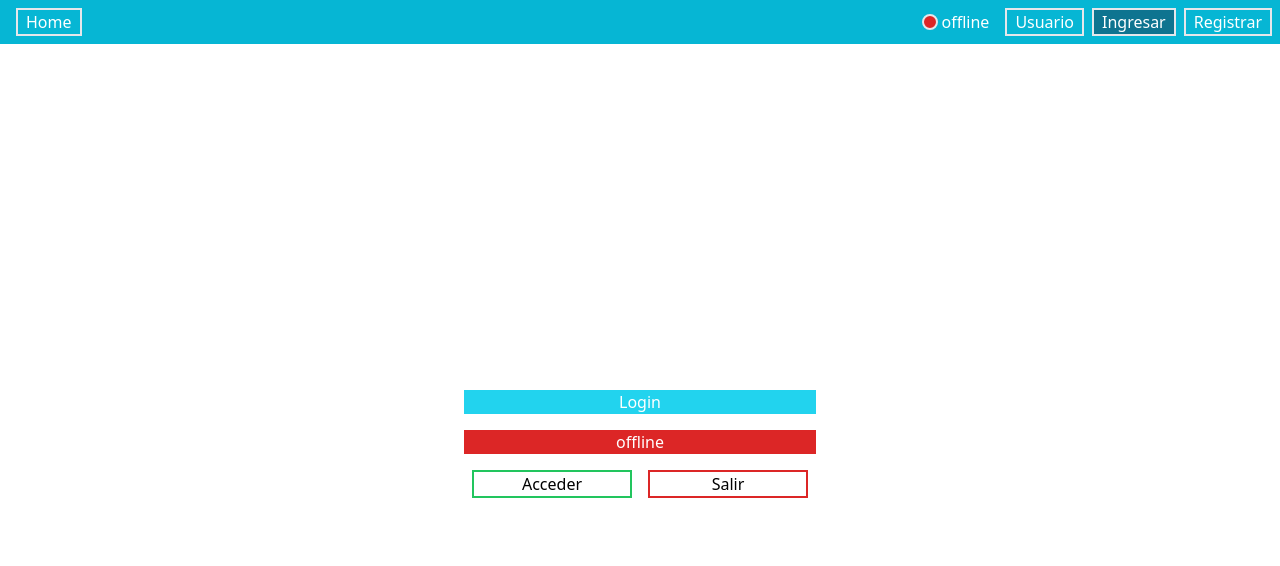
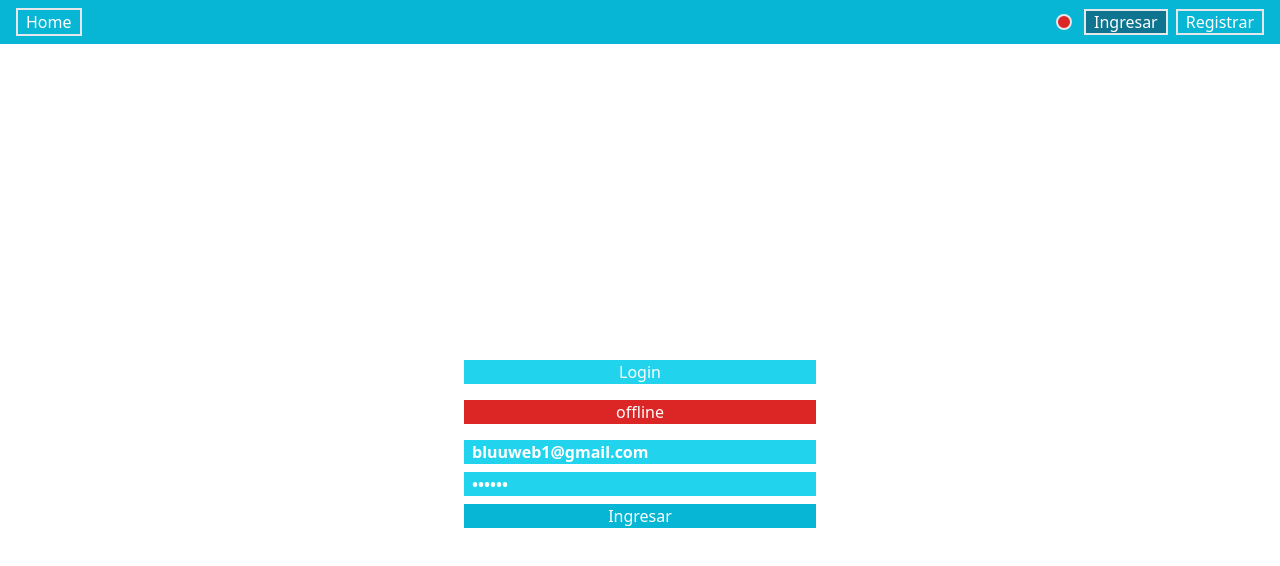
Before and after one commit to Abentancor/react-firebase-tailwind, a React (Vite) app: page /Login in a window 1280 px wide. Shown: the top 566 px of the page. Built offline with nearby package versions, Linux system fonts and the light colour scheme; no server answers.

Commit message:
register form

```diff
--- a/src/App.jsx
+++ b/src/App.jsx
@@ -1,6 +1,8 @@
 import { Route, Routes } from "react-router-dom"
+import { useContext } from "react"
 import Navbar from "./Components/Navbar"
 import RequireAuth from "./Components/RequireAuth"
+import { UserContext } from "./Context/UserProvider"
 import Home from "./Routes/Home"
 import Login from "./Routes/Login"
 import Register from "./Routes/Register"
@@ -8,6 +10,11 @@ import Usuario from "./Routes/Usuario"
 
 const App = () => {
 
+  const {user} = useContext(UserContext)
+
+  if (user === false){
+    return <p>Loading...</p>
+  }
 
   return (
     <>
--- a/src/Components/Navbar.jsx
+++ b/src/Components/Navbar.jsx
@@ -6,11 +6,20 @@ import { UserContext } from '../Context/UserProvider'
 
 const Navbar = () => {
 
- const {user, setUser} = useContext(UserContext)
+ const {user, signOutUSer} = useContext(UserContext)
 
- const toggleUser = () => {
+ const handleClickLogOut = async() => {
+    try {
+        await signOutUSer  ()
+    } catch (error) {
+        console.log(error)
+    }
+ }
+
+ /*const toggleUser = () => {
     setUser(!user)
-  }
+  }*/
+
  const userColor = user ? 'bg-green-500' : 'bg-red-600'
 
   return (
@@ -22,13 +31,22 @@ const Navbar = () => {
                         <li className={`border-2 rounded-full w-4 h-4 self-center ${userColor} `} ></li>
                         <li className=' mx-1 mr-2 select-none'>
                             {
-                                    user ? 'en linea' : 'offline'
+                                user  ?
+                                (
+                                    <>
+                                        <NavLink to='/Usuario'className='ml-2 border-2 px-2 hover:bg-cyan-700'>Usuario</NavLink>
+                                        <button className='ml-2 border-2 px-2 hover:bg-cyan-700 active:bg-cyan-800' onClick={handleClickLogOut}>Cerrar sesion</button>
+                                    </>
+                                )  :
+                                (
+                                    <>
+                                        <NavLink to='/Login'className='ml-2 border-2 px-2 hover:bg-cyan-700'>Ingresar</NavLink>
+                                        <NavLink to='/Register' className='ml-2 border-2 px-2 hover:bg-cyan-700 active:bg-cyan-800'>Registrar</NavLink>
+                                    </>
+                                )
                             }
                         </li>
                         </ul>
-                        <NavLink to='/Usuario'className='ml-2 border-2 px-2 hover:bg-cyan-700'>Usuario</NavLink>
-                        <NavLink to='/Login'className='ml-2 border-2 px-2 hover:bg-cyan-700'>Ingresar</NavLink>
-                        <NavLink to='/Register' className='ml-2 border-2 px-2 hover:bg-cyan-700 active:bg-cyan-800'>Registrar</NavLink>
                     </div>
                 </div>
     </>
--- a/src/Context/UserProvider.jsx
+++ b/src/Context/UserProvider.jsx
@@ -1,19 +1,39 @@
 import { createContext,useState } from 'react'
-import { createUserWithEmailAndPassword } from "firebase/auth";
+import { createUserWithEmailAndPassword, onAuthStateChanged, signInWithEmailAndPassword, signOut } from "firebase/auth";
 
 import { auth } from "../firebase";
+import { useEffect } from 'react';
 
 export const UserContext = createContext()
 
-const UserProvider = (props) => {
+const UserProvider = ({children}) => {
 
     const [user, setUser] = useState(false)
+
+
+
+   useEffect(() => {
+      const unSuscribe = onAuthStateChanged(auth, (user) => {
+        console.log(user)
+        if(user){
+          const {email, photoURL, displayName, uid} = user
+          setUser({email, photoURL, displayName, uid})
+        }else{
+          setUser(null)
+        }
+      });
+
+      return () => unSuscribe()
+    }, [])
+
     const registerUser = (email, password) => createUserWithEmailAndPassword(auth, email, password)
+    const loginUser = (email, password) => signInWithEmailAndPassword(auth, email, password)
+    const signOutUSer = () => signOut(auth)
 
 
   return (
-    <UserContext.Provider value={{user, setUser, registerUser}}>
-        {props.children}
+    <UserContext.Provider value={{user, setUser, registerUser, loginUser, signOutUSer}}>
+        {children}
     </UserContext.Provider>
   )
 }
--- a/src/Routes/Login.jsx
+++ b/src/Routes/Login.jsx
@@ -1,10 +1,26 @@
 import { useContext } from 'react'
+import { useState } from 'react'
 import { UserContext } from '../Context/UserProvider'
 
 const Login = () => {
 
-  const {user, setUser} = useContext(UserContext)
+  const {loginUser, user} = useContext(UserContext)
   const userColor = user ? 'bg-green-500' : 'bg-red-600'
+  const [email, setEmail] = useState('bluuweb1@gmail.com')
+  const [password, setPassword] = useState('123123')
+
+
+
+  const handleSubmit  = async (e) => {
+      e.preventDefault()
+      console.log('Usuario logueado')
+      try {
+          await loginUser(email, password)
+      } catch (error) {
+          console.log(error.code)
+
+      }
+  }
 
   return (
     <>
@@ -15,8 +31,21 @@ const Login = () => {
                   user ? 'en linea' : 'offline'
               }
           </h2>
-          <button className='px-2 border-2 border-green-500 mx-2' onClick={()=>{setUser(true)}}>Acceder</button>
-          <button className='px-2 border-2 border-red-600 mx-2' onClick={()=>{setUser(false)}}>Salir</button>
+          <form className=' grid overflow-hidden gap-2 col-span-2 text-white' onSubmit={handleSubmit} >
+                <input className='bg-cyan-400 font-semibold px-2'
+                    type="email"
+                    placeholder='ingrese Email'
+                    value={email}
+                    onChange={e => setEmail(e.target.value)}
+                />
+                <input className='bg-cyan-400 font-semibold px-2'
+                    type="password"
+                    placeholder='ingrese password'
+                    value={password}
+                    onChange={e => setPassword(e.target.value)}
+                />
+                <button className='text-center bg-cyan-500' type="submit">Ingresar</button>
+            </form>
         </div>
     </>
   )
--- a/src/Routes/Register.jsx
+++ b/src/Routes/Register.jsx
@@ -8,16 +8,15 @@ const Register = () => {
     const [email, setEmail] = useState('bluuweb1@gmail.com')
     const [password, setPassword] = useState('123123')
 
-    const {registerUser} = useContext(UserContext)
+   const {registerUser} = useContext(UserContext)
 
-    const handleSubmit  = async (e) => {
-        e.prevent.default()
+    const handleSubmit  = async  (e) => {
+        e.preventDefault()
         console.log('procesando: ', email, password)
         try {
             await registerUser(email, password)
         } catch (error) {
             console.log(error.code)
-
         }
     }
 
@@ -26,13 +25,13 @@ const Register = () => {
     <div className='container mx-auto grid grid-cols-2 text-white place-content-center min-h-screen w-1/2 p-4 mb-4 gap-2'>
             <h1 className='col-span-2 bg-cyan-500 font-bold text-center'>Registro</h1>
             <form className=' grid overflow-hidden gap-2 col-span-2' onSubmit={handleSubmit} >
-                <input className='bg-cyan-400 font-semibold'
+                <input className='bg-cyan-400 font-semibold px-2'
                     type="email"
                     placeholder='ingrese Email'
                     value={email}
                     onChange={e => setEmail(e.target.value)}
                 />
-                <input className='bg-cyan-400 font-semibold'
+                <input className='bg-cyan-400 font-semibold px-2'
                     type="password"
                     placeholder='ingrese password'
                     value={password}
--- a/src/firebase.js
+++ b/src/firebase.js
@@ -1,16 +1,16 @@
+
 import { initializeApp } from "firebase/app";
-import {getAuth} from 'firebase/auth'
+import { getAuth } from "firebase/auth";
 
 const firebaseConfig = {
-  apiKey: "AIzaSyDV4nuzT-sDJ7xEAMe3ORpcEGCsWvTyU_E",
-  authDomain: "react-vite-tailwind.firebaseapp.com",
-  projectId: "react-vite-tailwind",
-  storageBucket: "react-vite-tailwind.appspot.com",
-  messagingSenderId: "994176814047",
-  appId: "1:994176814047:web:c2ed0b88fcc4eeb9c7d26a"
+  apiKey: "AIzaSyBwfIxQ5LkFBi6npTur5rvQOvixh8V8Tc8",
+  authDomain: "react-form-practica.firebaseapp.com",
+  projectId: "react-form-practica",
+  storageBucket: "react-form-practica.appspot.com",
+  messagingSenderId: "595699860425",
+  appId: "1:595699860425:web:97a6ca11fd9639cfc35e18"
 };
 
-// Initialize Firebase
 const app = initializeApp(firebaseConfig);
 const auth = getAuth(app);
 
```
Lines whose indentation alone changed are shown as unchanged.
